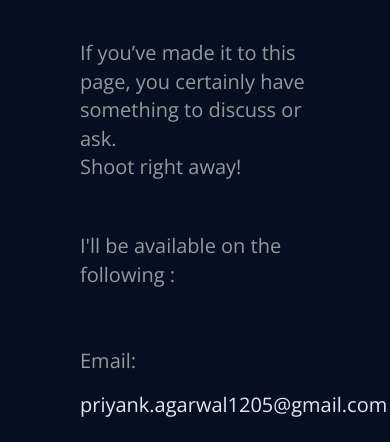
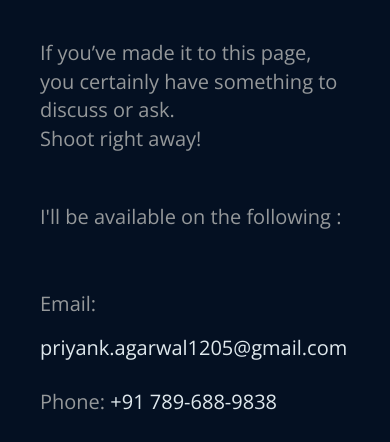
Before and after one commit to priyank1205/Portfolio-Website-New, a website: page contact.html in a window 390 px wide. Shown: the part 268-710 px from the top of the page. Drawn offline with nearby package versions, Linux system fonts and the light colour scheme.

Commit message:
Add text responsiveness for mobile devices

```diff
--- a/SassFiles/contact.scss
+++ b/SassFiles/contact.scss
@@ -214,6 +214,9 @@ ul.social-network {
 }
 
 @media screen and (max-width: 450px) {
+  .text{
+    margin: 80px 40px;
+  }
   .header{
     .navigation{
       .nav-link{
```
Also changed, not shown: css/contact.css.
